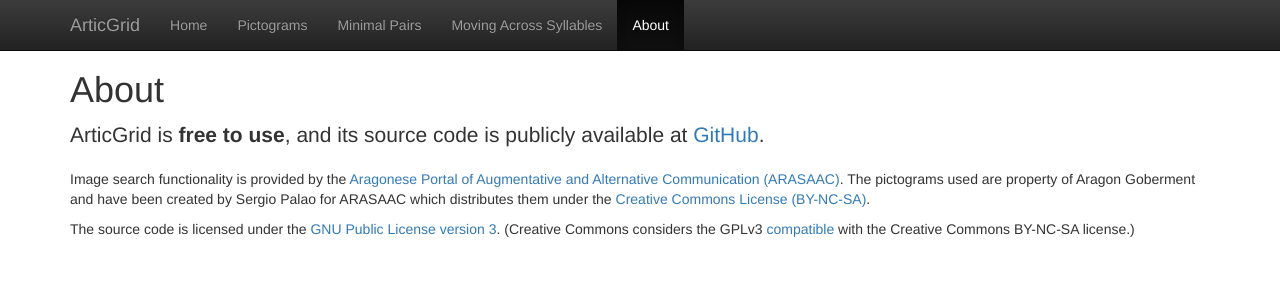
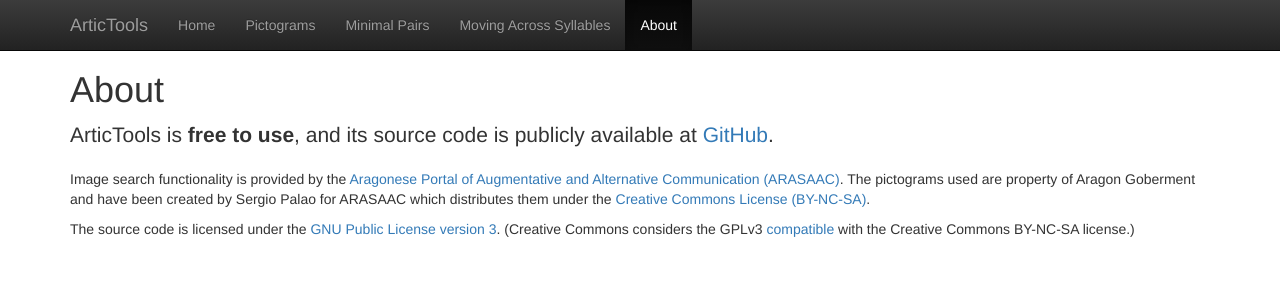
Before and after one commit to iansjk/articgrid, a Flask app: page /about in a window 1280 px wide. Shown: the top 300 px of the page. Run offline with Flask 2, Linux system fonts and the light colour scheme; parts of the project's set-up code (start-up, migrations or seed data) failed here and were passed over; some libraries are stand-ins or nearby versions.

Commit message:
Replace old name ArticGrid with ArticTools
To match the new domain name as well. Fixes #3.

```diff
--- a/application.py
+++ b/application.py
@@ -7,8 +7,9 @@ application = Flask(__name__)
 
 
 @application.context_processor
-def inject_navigation():
+def inject_constants():
     return {
+        "project_name": "ArticTools",
         "active_page": "Home",
         "navigation": (
             ("Home", "/"),
--- a/templates/about.html
+++ b/templates/about.html
@@ -2,8 +2,8 @@
 {% set active_page = "About" %}
 
 {% block content %}
-<p class="lead">ArticGrid is <strong>free to use</strong>, and its source code is publicly available at <a
-    href="https://github.com/iansjk/articgrid" target="_blank">GitHub</a>.</p>
+<p class="lead">{{ project_name }} is <strong>free to use</strong>, and its source code is publicly available at <a
+    href="https://github.com/iansjk/artictools" target="_blank">GitHub</a>.</p>
 
 <p>Image search functionality is provided by the <a href="http://www.arasaac.org" target="_blank">Aragonese Portal of
   Augmentative and Alternative Communication (ARASAAC)</a>. The pictograms used are property of Aragon Goberment and
--- a/templates/base.html
+++ b/templates/base.html
@@ -5,7 +5,7 @@
   <meta charset="utf-8">
   <meta http-equiv="X-UA-Compatible" content="IE=edge">
   <meta name="viewport" content="width=device-width, initial-scale=1">
-  <title>ArticGrid</title>
+  <title>{{ project_name }}</title>
   <link rel="stylesheet" href="/static/style.css">
   <link rel="stylesheet"
         href="https://maxcdn.bootstrapcdn.com/bootstrap/3.3.7/css/bootstrap.min.css"
@@ -22,7 +22,7 @@
   <nav class="navbar navbar-inverse navbar-fixed-top">
     <div class="container">
       <div class="navbar-header">
-        <a class="navbar-brand" href="/">ArticGrid</a>
+        <a class="navbar-brand" href="/">{{ project_name }}</a>
       </div>
       <div id="navbar" class="collapse navbar-collapse">
         <ul class="nav navbar-nav">
--- a/templates/index.html
+++ b/templates/index.html
@@ -1,5 +1,5 @@
 {% extends "base.html" %}
-{% block pagetitle %}ArticGrid{% endblock %}
+{% block pagetitle %}{{ project_name }}{% endblock %}
 
 {% block content %}
 Nothing to see here yet...
```
Also changed, not shown: README.md.
